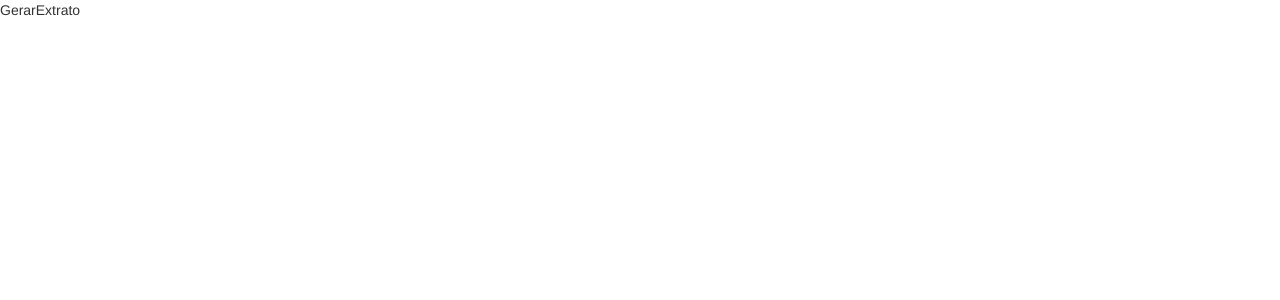
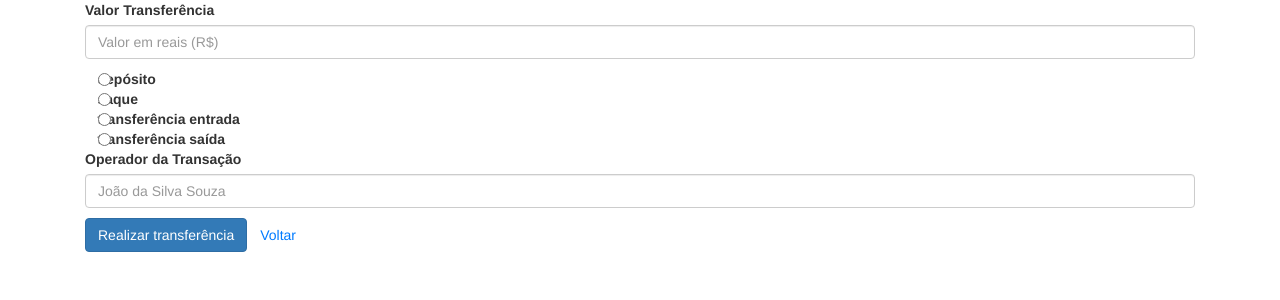
Before and after one commit to Humberto-Bonadiman/extrato, a React (Create React App) app: page /gerar-extrato in a window 1280 px wide. Shown: the top 300 px of the page. Built offline with nearby package versions, Linux system fonts and the light colour scheme; no server answers.

Commit message:
feat: adicionar pagina para gerar extrato

```diff
--- a/package.json
+++ b/package.json
@@ -14,6 +14,7 @@
     "bootstrap": "^3.4.1",
     "react": "^18.2.0",
     "react-bootstrap": "^2.7.0",
+    "react-confirm-alert": "^3.0.6",
     "react-dom": "^18.2.0",
     "react-router-dom": "^6.6.1",
     "react-scripts": "5.0.1",
--- /dev/null
+++ b/src/components/TabelaExtratos.tsx
@@ -0,0 +1,67 @@
+import React from 'react';
+import { useEffect } from "react";
+import { Table } from "react-bootstrap";
+
+interface ExtratosI {
+  id: number;
+  dataTransferencia: String;
+  valor: number;
+  tipo: string;
+  nomeOperadorTransacao: number;
+  contaId: number;
+}
+
+interface IProps {
+  extratos: ExtratosI[];
+}
+
+const TabelaExtratos: React.FC<IProps> = ({ extratos }) => {
+  console.log(extratos);
+  const allExtratos = () => {
+    if (extratos.length > 0 && Array.isArray(extratos)) {
+      const extratosUser = extratos.map(({
+        id,
+        dataTransferencia,
+        valor,
+        tipo,
+        nomeOperadorTransacao
+      }, index) => {
+        return(
+          <tr key={ id }>
+            <td data-testid={`table-id-${index + 1}`}>{id}</td>
+            <td data-testid={`table-data-transferencia-${index + 1}`}>{dataTransferencia}</td>
+            <td data-testid={`table-valor-${index + 1}`}>{valor}</td>
+            <td data-testid={`table-tipo-${index + 1}`}>{tipo}</td>
+            <td data-testid={`table-nome-operador-${index + 1}`}>{ nomeOperadorTransacao }</td>
+          </tr>
+        );
+      });
+      return extratosUser;
+    }
+    return [];
+  };
+
+  useEffect(() => {
+    allExtratos();
+  // eslint-disable-next-line react-hooks/exhaustive-deps
+  }, []);
+
+  return (
+    <Table data-testid="transition-table" responsive="sm">
+      <thead>
+        <tr>
+          <th>id</th>
+          <th>Data Transferência</th>
+          <th>Valor</th>
+          <th>Tipo</th>
+          <th>Nome Operador Transacionado</th>
+        </tr>
+      </thead>
+      <tbody>
+        { allExtratos() }
+      </tbody>
+    </Table>
+  );
+};
+
+export default TabelaExtratos;
--- /dev/null
+++ b/src/interfaces/transferencias.ts
@@ -0,0 +1,7 @@
+export interface transferenciaInterface {
+  dataTransferencia: String;
+  valor: Number;
+  tipo: String;
+  nomeOperadorTransacao: null | String;
+  contaId: Number;
+}
--- a/src/pages/Extrato.tsx
+++ b/src/pages/Extrato.tsx
@@ -1,9 +1,57 @@
-import React from 'react';
+import React, { useEffect, useState } from 'react';
+import { Button, Container } from 'react-bootstrap';
+import { useNavigate } from 'react-router-dom';
+// import { useAppDispatch, useAppSelector } from '../app/hooks';
+import TabelaExtratos from '../components/TabelaExtratos';
+import { fetchEncontrarTransferencias } from '../services/api';
+import '../styles/extrato.css';
 
-function Extrato() {
-  return (
-    <div>Extrato</div>
-  )
+const Extrato: React.FC = () => {
+  const navigate = useNavigate();
+  const [extratos, setExtratos] = useState([]);
+  // const [error, setError] = useState(false);
+
+  /* const ALERT = (
+    <Alert
+      variant="danger"
+      className="container-sm error text-center mt-1 w-50"
+      data-testid="extrato__element-invalid-checkbox"
+    >
+      <p>
+        Pelo menos um dos checkboxs deve estar marcado&nbsp;&nbsp;&nbsp;&nbsp;
+        <Button onClick={() => setError(false)} variant="outline-danger">
+          X
+        </Button>
+      </p>
+    </Alert>
+  ); */
+
+  useEffect(() => {
+    const encontrarExtratos = async () => {
+      const id = localStorage.getItem('id_conta') || '';
+      const result = await fetchEncontrarTransferencias(Number(id));
+      const body = await result.json();
+      setExtratos(body);
+      localStorage.setItem('extratos', JSON.stringify(body));
+    }
+    encontrarExtratos();
+  }, []);
+
+  return(
+    <div>
+      <Container className="buttons-container">
+        <Button
+          variant="outline-primary"
+          type="submit"
+          data-testid="extrato__button-navigate"
+          onClick={ () => { navigate('/gerar-extrato'); } }
+        >
+          Realizar Transferência
+        </Button>
+      </Container>
+      <TabelaExtratos extratos={ extratos } />
+    </div>
+  );
 };
 
 export default Extrato;
--- a/src/pages/GerarExtrato.tsx
+++ b/src/pages/GerarExtrato.tsx
@@ -1,9 +1,151 @@
-import React from 'react';
+import { useState } from 'react';
+import { Container } from 'react-bootstrap';
+import Button from 'react-bootstrap/Button';
+import Form from 'react-bootstrap/Form';
+import { confirmAlert } from 'react-confirm-alert';
+import { useNavigate } from 'react-router-dom';
+import { transferenciaInterface } from '../interfaces/transferencias';
+import { fetchTransferencia } from '../services/api';
 
 function GerarExtrato() {
-  return (
-    <div>GerarExtrato</div>
-  )
+  const navigate = useNavigate();
+  const [operador, setOperador] = useState<String | null>(null);
+  const [valor, setValor] = useState(0);
+  const [tipo, setTipo] = useState('');
+
+  const generateTransaction = async (event: { preventDefault: () => void; }) => {
+    event.preventDefault();
+    const dateTime = new Date().toLocaleString();
+    const id = localStorage.getItem('id_conta') || 0;
+    const bodyFunction: transferenciaInterface = {
+      dataTransferencia: dateTime,
+      valor,
+      tipo,
+      nomeOperadorTransacao: operador,
+      contaId: Number(id),
+    };
+    const result = await fetchTransferencia(bodyFunction);
+    const POST = 201;
+    // const body = await result.json();
+    if (result.status === POST) {
+      navigate('/extrato');
+    }
+  }
+
+  const submit = (event: { preventDefault: () => void; }) => {
+    event.preventDefault();
+    confirmAlert({
+      customUI: ({ onClose }) => {
+        return (
+          <div className='custom-ui'>
+            <h3>Confirme para realizar a operação</h3>
+            <button
+              className="btn btn-primary"
+              onClick={ async () => {
+                generateTransaction(event);
+                onClose();
+                }
+              }
+              data-testid="transaction-confirm"
+            >
+              Sim
+            </button>
+            <button
+              data-testid="transaction-deny"
+              className="btn btn-primary"
+              onClick={ onClose }
+            >
+              Não
+            </button>
+            <p>Caso a operação ocorra com sucesso você será redirecionado para a página principal</p>
+          </div>
+        );
+      }
+    });
+  };
+
+  return(
+    <Container className="transaction-form">
+      <Form className="form">
+      <Form.Group className="mb-3">
+          <Form.Label
+            data-testid="transaction__label-value"
+          >
+            Valor Transferência
+          </Form.Label>
+          <Form.Control
+            type="number"
+            step="0.01"
+            min="0"
+            data-testid="transaction__value"
+            id="transaction__value"
+            placeholder="Valor em reais (R$)"
+            onChange={ ({ target }) => setValor(Number(target.value)) }
+          />
+        </Form.Group>
+        <Form.Check
+          type="radio"
+          label="depósito"
+          id="radio__deposito"
+          value="DEPOSITO"
+          onChange={ ({ target }) => setTipo(target.value) }
+        />
+        <Form.Check
+          type="radio"
+          label="saque"
+          id="radio__saque"
+          value="SAQUE"
+          onChange={ ({ target }) => setTipo(target.value) }
+        />
+        <Form.Check
+          type="radio"
+          label="transferência entrada"
+          id="radio__entrada"
+          value="ENTRADA"
+          onChange={ ({ target }) => setTipo(target.value) }
+        />
+        <Form.Check
+          type="radio"
+          label="transferência saída"
+          id="radio__saida"
+          value="SAIDA"
+          onChange={ ({ target }) => setTipo(target.value) }
+        />
+        <Form.Group className="mb-3">
+          <Form.Label
+            data-testid="transaction__label-nome"
+          >
+            Operador da Transação
+          </Form.Label>
+          <Form.Control
+            type="text"
+            placeholder="João da Silva Souza"
+            data-testid="transaction__nome"
+            onChange={ ({ target }) => setOperador(target.value) }
+          />
+        </Form.Group>
+
+        <Button
+          data-testid="transaction__button-tranfer"
+          id="transaction__button-tranfer"
+          variant="primary"
+          type="submit"
+          onClick={ submit }
+        >
+          Realizar transferência
+        </Button>
+        <Button
+          variant="outline-primary"
+          type="submit"
+          className="button-extrato"
+          data-testid="button-extrato"
+          onClick={ () => { navigate('/extrato'); } }
+        >
+          Voltar
+        </Button>
+      </Form>
+    </Container>
+  );
 };
 
 export default GerarExtrato;
--- a/src/services/api.ts
+++ b/src/services/api.ts
@@ -1,3 +1,5 @@
+import { transferenciaInterface } from "../interfaces/transferencias";
+
 const appJson = 'application/json';
 const NUMBER = 8081;
 const PORT = process.env.REACT_APP_BACKEND_PORT || NUMBER;
@@ -15,6 +17,19 @@ export const fetchEncontrarContaPeloId = async (id: number) => {
   return response;
 };
 
+export const fetchEncontrarContaPeloNome = async (nomeResponsavel: String) => {
+  const url = `http://${URL}:${PORT}/conta?nomeResponsavel=${nomeResponsavel}`;
+  const fecthEncontrarConta = fetch(url, {
+    method: 'GET',
+    headers: {
+      Accept: appJson,
+      'Content-Type': appJson,
+    },
+  });
+  const response = await fecthEncontrarConta;
+  return response;
+}
+
 export const fetchCriarConta = async (nomeResponsavel: string) => {
   const fecthCriar = fetch(`http://${URL}:${PORT}/conta`, {
     method: 'POST',
@@ -29,3 +44,28 @@ export const fetchCriarConta = async (nomeResponsavel: string) => {
   const response = await fecthCriar;
   return response;
 };
+
+export const fetchEncontrarTransferencias = async (contaId: number) => {
+  const fetchEncontrar = fetch(`http://${URL}:${PORT}/transferencia/id-conta/${contaId}`, {
+    method: 'GET',
+    headers: {
+      Accept: appJson,
+      'Content-Type': appJson,
+    },
+  });
+  const response = await fetchEncontrar;
+  return response;
+};
+
+export const fetchTransferencia = async (body: transferenciaInterface) => {
+  const fetchTransferir = fetch(`http://${URL}:${PORT}/transferencia`, {
+    method: 'POST',
+    headers: {
+      Accept: appJson,
+      'Content-Type': appJson,
+    },
+    body: JSON.stringify(body),
+  });
+  const response = await fetchTransferir;
+  return response;
+}
```
Also changed, not shown: src/pages/PaginaInicial.tsx (+8 -10 lines), src/styles/extrato.css (added), 1 other file (tests, documents, lock files or other folders).
